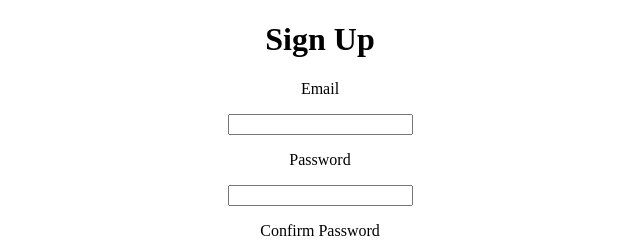
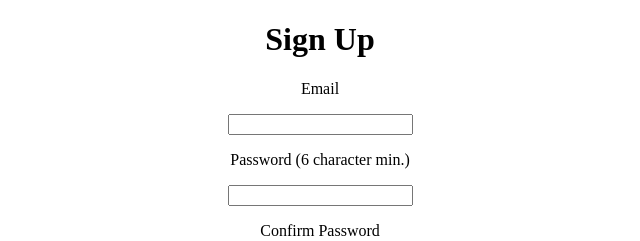
Before and after one commit to nikmanchan/chiisai-url, a React (Create React App) app: page /#/chiisai in a window 1280 px wide. Shown: the top 241 px of the page, without its empty margins (320-960 px from the left). Built offline with nearby package versions, Linux system fonts and the light colour scheme; no server answers.

Commit message:
add 6 character minimum caption in SignUp.js file

```diff
--- a/src/components/SignUp/SignUp.js
+++ b/src/components/SignUp/SignUp.js
@@ -52,7 +52,7 @@ class SignUp extends Component {
                         value={this.state.username}
                         onChange={this.handleInputChangeFor('username')}
                     />
-                    <p>Password</p>
+                    <p>Password <span>(6 character min.)</span></p>
                     <input
                         type="password"
                         label="Password"
```
